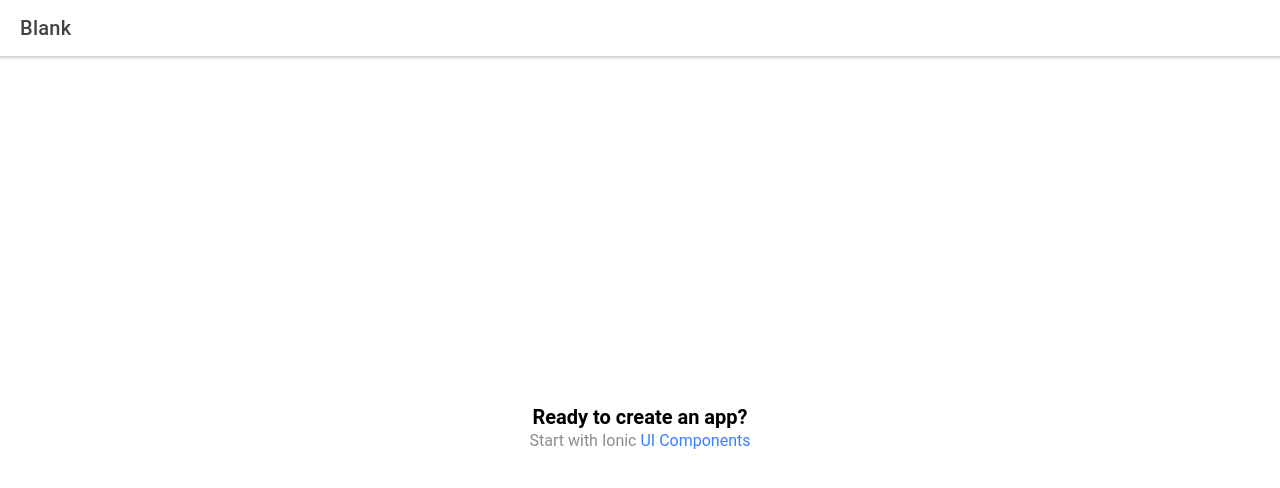
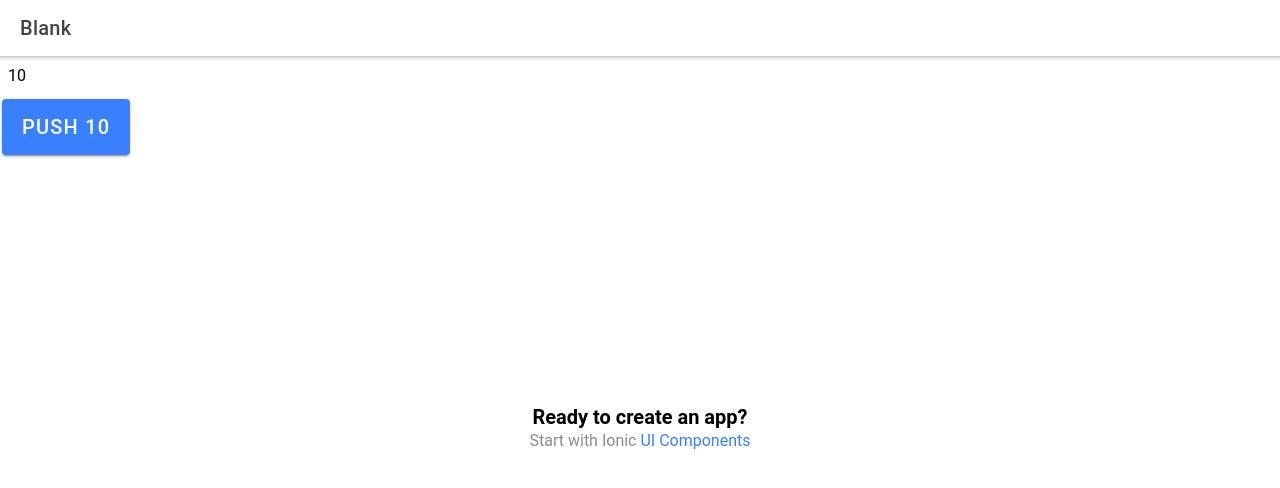
Before and after one commit to JanMisker/routeParamsBug, a React (Create React App) app: page /home in a window 1280 px wide. Shown: the top 488 px of the page. Built offline with nearby package versions, Linux system fonts and the light colour scheme.

Commit message:
first commmit

```diff
--- a/src/App.tsx
+++ b/src/App.tsx
@@ -1,33 +1,35 @@
-import React from 'react';
-import { Redirect, Route } from 'react-router-dom';
-import { IonApp, IonRouterOutlet } from '@ionic/react';
-import { IonReactRouter } from '@ionic/react-router';
-import Home from './pages/Home';
+import React from "react";
+import { Redirect, Route } from "react-router-dom";
+import { IonApp, IonRouterOutlet } from "@ionic/react";
+import { IonReactRouter } from "@ionic/react-router";
+import Home from "./pages/Home";
+import Detail from "./pages/Detail";
 
 /* Core CSS required for Ionic components to work properly */
-import '@ionic/react/css/core.css';
+import "@ionic/react/css/core.css";
 
 /* Basic CSS for apps built with Ionic */
-import '@ionic/react/css/normalize.css';
-import '@ionic/react/css/structure.css';
-import '@ionic/react/css/typography.css';
+import "@ionic/react/css/normalize.css";
+import "@ionic/react/css/structure.css";
+import "@ionic/react/css/typography.css";
 
 /* Optional CSS utils that can be commented out */
-import '@ionic/react/css/padding.css';
-import '@ionic/react/css/float-elements.css';
-import '@ionic/react/css/text-alignment.css';
-import '@ionic/react/css/text-transformation.css';
-import '@ionic/react/css/flex-utils.css';
-import '@ionic/react/css/display.css';
+import "@ionic/react/css/padding.css";
+import "@ionic/react/css/float-elements.css";
+import "@ionic/react/css/text-alignment.css";
+import "@ionic/react/css/text-transformation.css";
+import "@ionic/react/css/flex-utils.css";
+import "@ionic/react/css/display.css";
 
 /* Theme variables */
-import './theme/variables.css';
+import "./theme/variables.css";
 
 const App: React.FC = () => (
   <IonApp>
     <IonReactRouter>
       <IonRouterOutlet>
         <Route path="/home" component={Home} exact={true} />
+        <Route path="/detail/:id" component={Detail} exact={true} />
         <Route exact path="/" render={() => <Redirect to="/home" />} />
       </IonRouterOutlet>
     </IonReactRouter>
--- /dev/null
+++ b/src/pages/Detail.tsx
@@ -0,0 +1,55 @@
+import {
+  IonContent,
+  IonHeader,
+  IonPage,
+  IonTitle,
+  IonToolbar,
+  IonButtons,
+  IonButton,
+  IonBackButton,
+  useIonViewDidEnter,
+} from "@ionic/react";
+import React, { useEffect } from "react";
+import { RouteComponentProps } from "react-router";
+import { Link } from "react-router-dom";
+
+interface DetailProps
+  extends RouteComponentProps<{
+    id: string;
+  }> {}
+
+const Detail: React.FC<DetailProps> = ({ match }) => {
+  useIonViewDidEnter(() => {
+    console.log("useIonViewDidEnter ", match.params.id); // always the initial id
+  });
+  useEffect(() => {
+    console.log("useEffect", match.params.id); // always the current id
+  });
+  useEffect(() => {
+    console.log("mounting useEffect", match.params.id); // fires on mounting
+  }, []);
+
+  return (
+    <IonPage>
+      <IonHeader>
+        <IonToolbar>
+          <IonButtons slot="start">
+            <IonBackButton />
+          </IonButtons>
+          <IonTitle>Detail</IonTitle>
+        </IonToolbar>
+      </IonHeader>
+      <IonContent>
+        <IonHeader collapse="condense">
+          <IonToolbar>
+            <IonTitle size="large">Detail</IonTitle>
+          </IonToolbar>
+        </IonHeader>
+        <p>match.params.id: {match.params.id}</p>
+        <Link to="/home">Home again</Link>
+      </IonContent>
+    </IonPage>
+  );
+};
+
+export default Detail;
--- a/src/pages/Home.tsx
+++ b/src/pages/Home.tsx
@@ -1,9 +1,21 @@
-import { IonContent, IonHeader, IonPage, IonTitle, IonToolbar } from '@ionic/react';
-import React from 'react';
-import ExploreContainer from '../components/ExploreContainer';
-import './Home.css';
+import {
+  IonContent,
+  IonHeader,
+  IonPage,
+  IonTitle,
+  IonToolbar,
+  IonInput,
+  IonButton,
+} from "@ionic/react";
+import React, { useState } from "react";
+import ExploreContainer from "../components/ExploreContainer";
+import "./Home.css";
+import { useHistory } from "react-router";
 
 const Home: React.FC = () => {
+  const [newId, setNewId] = useState("10");
+  const history = useHistory();
+
   return (
     <IonPage>
       <IonHeader>
@@ -17,6 +29,16 @@ const Home: React.FC = () => {
             <IonTitle size="large">Blank</IonTitle>
           </IonToolbar>
         </IonHeader>
+        <IonInput
+          value={newId}
+          onIonChange={(e) => setNewId(e.detail.value!)}
+        ></IonInput>
+        <IonButton
+          size="large"
+          onClick={() => history.push(`/detail/${newId}`)}
+        >
+          Push {newId}
+        </IonButton>
         <ExploreContainer />
       </IonContent>
     </IonPage>
```
Also changed, not shown: 1 other file (tests, documents, lock files or other folders).
